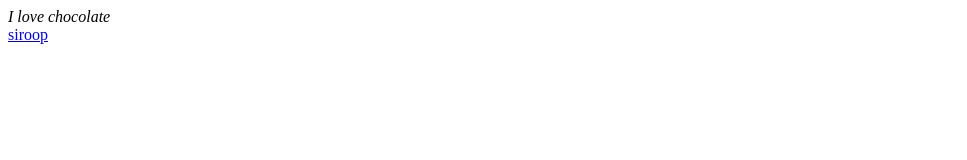
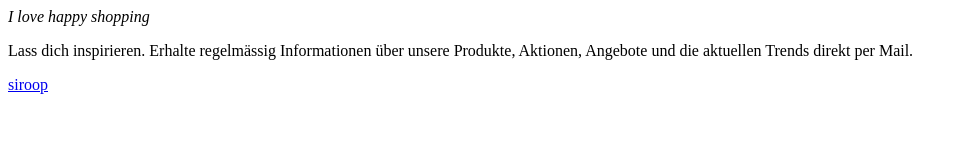
Before and after one commit to ramona-blu/ramona-blu.github.io, a plain HTML site: page index.html in a window 1280 px wide. Shown: the whole page, without its empty margins (0-967 px from the left). Drawn offline with Linux system fonts and the light colour scheme.

Commit message:
adding html

```diff
--- a/index.html
+++ b/index.html
@@ -1,9 +1,9 @@
 <html>
 	<head>
-	<title>hello coding class</title>
+	<title>siroop rules</title>
 	</head>
 	<body>
-	<em>I love chocolate</em><br/>
-
+	<em>I love happy shopping</em><br/>
+	<p>Lass dich inspirieren. Erhalte regelmässig Informationen über unsere Produkte, Aktionen, Angebote und die aktuellen Trends direkt per Mail.</p>
 	<a href="https://siroop.ch/">siroop</a>
 </html>
```
